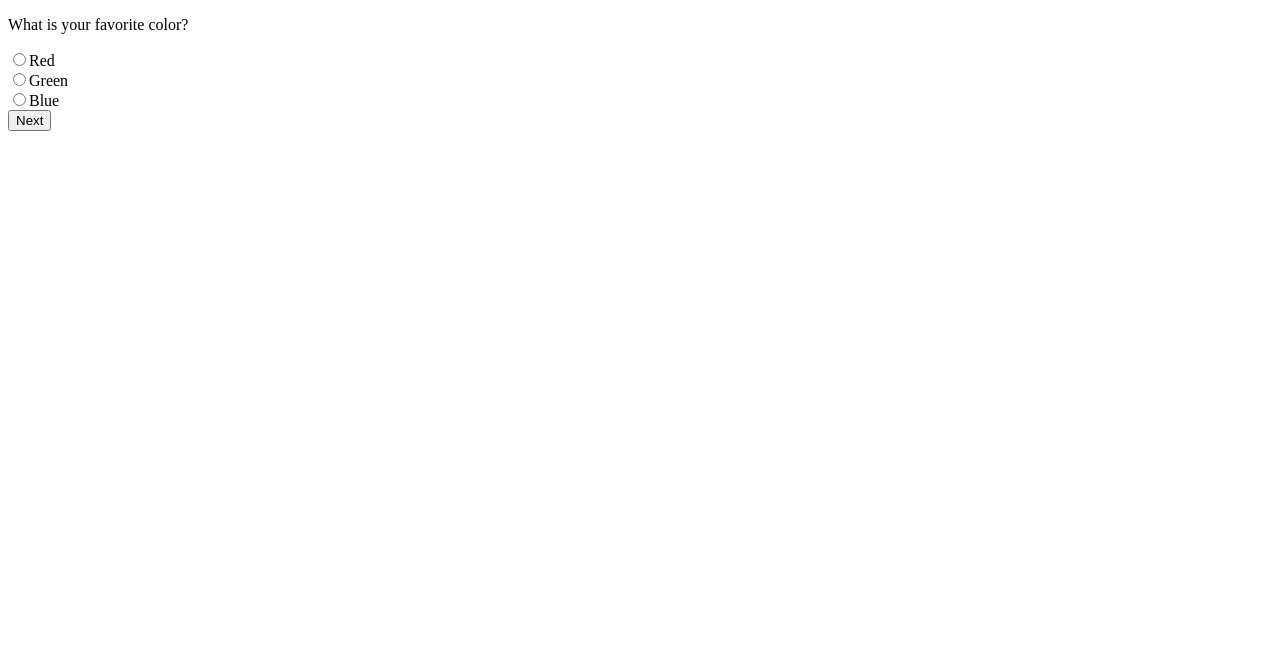
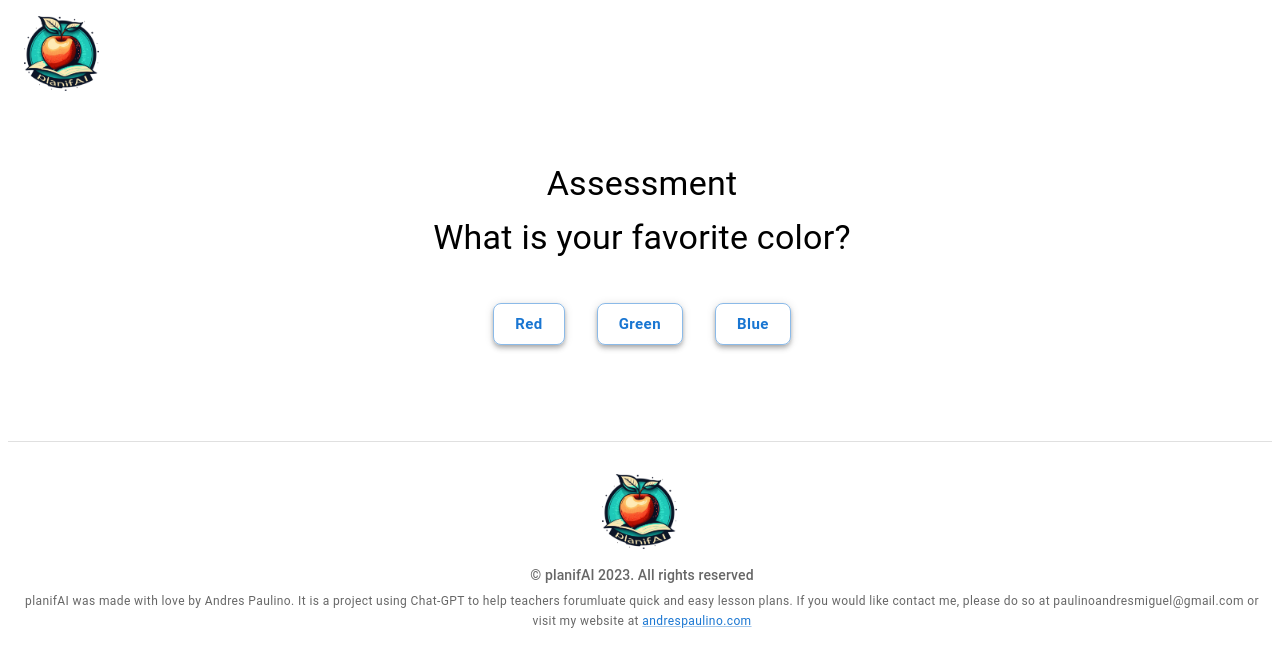
Before and after one commit to AndresPaulino/lesson-plans, a Next.js app: page /assessment in a window 1280 px wide. Shown: the top 666 px of the page. Built offline with nearby package versions, Linux system fonts and the light colour scheme.

Commit message:
Add selected answer styling and proper submit functionality for answers

```diff
--- a/src/views/Assessment/Assessment.js
+++ b/src/views/Assessment/Assessment.js
@@ -1,5 +1,9 @@
 import React, { useState } from 'react';
 import { Question } from './components';
+import Main from 'layouts/Main';
+import Container from 'components/Container';
+import Box from '@mui/material/Box';
+import Typography from '@mui/material/Typography';
 
 const QUESTIONS = [
   {
@@ -25,14 +29,27 @@ const Assessment = () => {
     setCurrentQuestion(currentQuestion + 1);
   };
 
+  console.log(answers);
+
   return (
-    <div>
-      {currentQuestion < QUESTIONS.length ? (
-        <Question question={QUESTIONS[currentQuestion]} onSubmit={handleSubmit} />
-      ) : (
-        <p>Thank you for completing the questionnaire!</p>
-      )}
-    </div>
+    <Main>
+      <Container>
+        <Box display={'flex'} flexDirection={'column'} alignItems={'center'} maxWidth={1} margin={'0 auto'}>
+          <Typography variant='h4' gutterBottom>
+            Assessment
+          </Typography>
+        </Box>
+        {currentQuestion < QUESTIONS.length ? (
+          <Question question={QUESTIONS[currentQuestion]} onSubmit={handleSubmit} />
+        ) : (
+          <Box display={'flex'} flexDirection={'column'} alignItems={'center'} maxWidth={1} margin={'0 auto'}>
+            <Typography variant='h4' gutterBottom>
+              Thank you for taking the assessment!
+            </Typography>
+          </Box>
+        )}
+      </Container>
+    </Main>
   );
 };
 
--- a/src/views/Assessment/components/Question/Question.js
+++ b/src/views/Assessment/components/Question/Question.js
@@ -1,16 +1,23 @@
 /* eslint-disable react/no-unescaped-entities */
 import React, { useState } from 'react';
 import { useTheme } from '@mui/material/styles';
+import Main from 'layouts/Main';
+import Container from 'components/Container';
 import Box from '@mui/material/Box';
 import Typography from '@mui/material/Typography';
+import Button from '@mui/material/Button';
+import Grid from '@mui/material/Grid';
 
 const Question = ({ question, onSubmit }) => {
   const { text, answers } = question;
   const [selectedAnswer, setSelectedAnswer] = useState(null);
 
+  const theme = useTheme();
+
   const handleSubmit = (event) => {
     event.preventDefault();
     onSubmit(selectedAnswer);
+    setSelectedAnswer(null);
   };
 
   const handleChange = (event) => {
@@ -18,16 +25,78 @@ const Question = ({ question, onSubmit }) => {
   };
 
   return (
-    <form onSubmit={handleSubmit}>
-      <p>{text}</p>
-      {answers.map((answer) => (
-        <div key={answer}>
-          <input type='radio' value={answer} checked={selectedAnswer === answer} onChange={handleChange} />
-          <label>{answer}</label>
-        </div>
-      ))}
-      <button type='submit'>Next</button>
-    </form>
+    <Box display={'flex'} flexDirection={'column'} alignItems={'center'} maxWidth={1} margin={'0 auto'}>
+      <Typography variant='h4' gutterBottom>
+        {text}
+      </Typography>
+      <form onSubmit={handleSubmit}>
+        <Box display={'flex'} flexDirection={'row'} alignItems={'center'} maxWidth={1} margin={'0 auto'}>
+          {answers.map((answer) => (
+            <Grid item xs={12} sm={6} md={4} key={answer.id}>
+              <Box
+                display={'flex'}
+                flexDirection={'column'}
+                alignItems={'center'}
+                maxWidth={1}
+                margin={'0 auto'}
+                sx={{
+                  borderRadius: 1,
+                  p: 2,
+                  my: 2,
+                }}
+              >
+                <Button
+                  variant={selectedAnswer === answer ? 'contained' : 'outlined'}
+                  color='primary'
+                  size='large'
+                  sx={{
+                    fontWeight: 700,
+                    borderRadius: 2,
+                    textTransform: 'none',
+                    boxShadow: theme.shadows[4],
+                    '&:hover': {
+                      boxShadow: theme.shadows[8],
+                    },
+                  }}
+                  value={answer}
+                  onClick={handleChange}
+                >
+                  {answer}
+                </Button>
+              </Box>
+            </Grid>
+          ))}
+        </Box>
+        <Box
+          display={'flex'}
+          flexDirection={'row'}
+          justifyContent={'center'}
+          alignItems={'center'}
+          maxWidth={1}
+          margin={'0 auto'}
+        >
+          {selectedAnswer && (
+            <Button
+              variant='contained'
+              color='primary'
+              size='large'
+              sx={{
+                fontWeight: 700,
+                borderRadius: 2,
+                textTransform: 'none',
+                boxShadow: theme.shadows[4],
+                '&:hover': {
+                  boxShadow: theme.shadows[8],
+                },
+              }}
+              type='submit'
+            >
+              Submit
+            </Button>
+          )}
+        </Box>
+      </form>
+    </Box>
   );
 };
 
```
